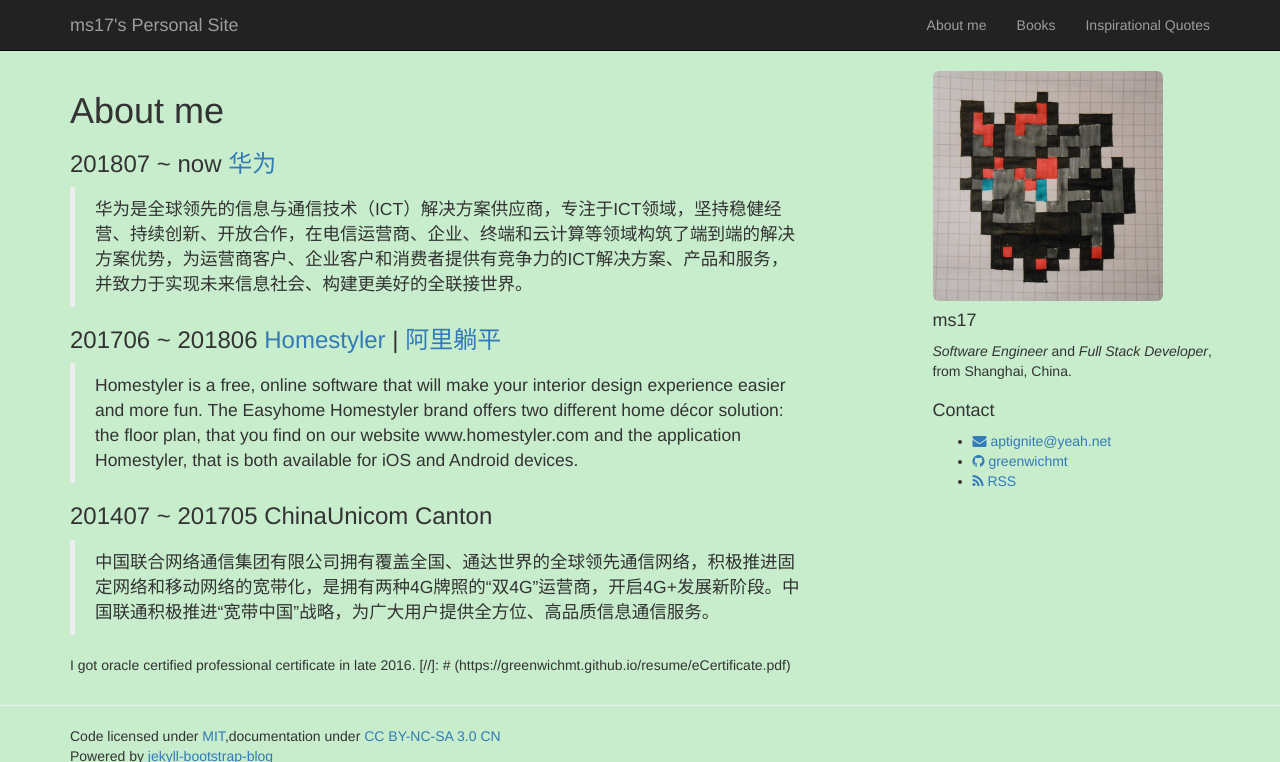
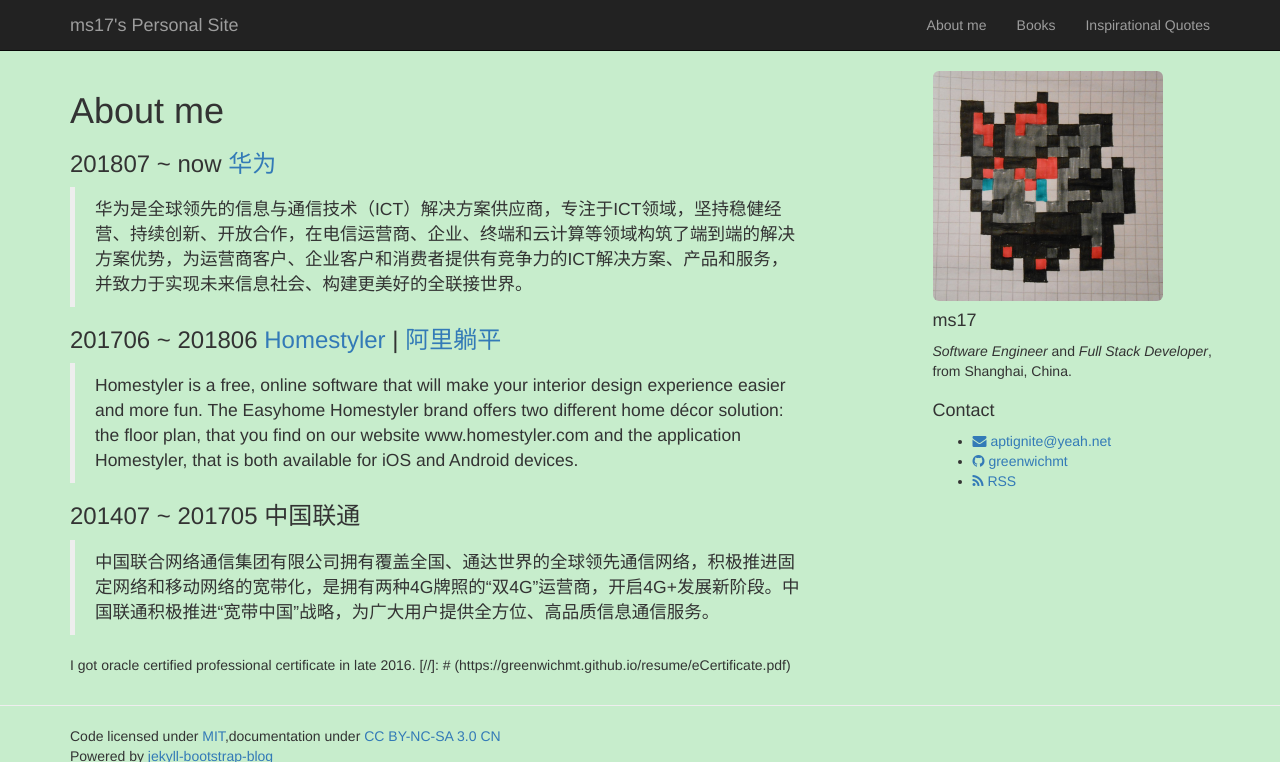
Before and after one commit to greenwichmt/greenwichmt.github.io, a Jekyll site: the page built from about.md, in a window 1280 px wide, cut to the strip 0-762 px from the top of the page. Built offline with Jekyll 4.4.1, drawn with Linux system fonts in a browser that asks for light colours.

Commit message:
Update about.md

```diff
--- a/about.md
+++ b/about.md
@@ -10,8 +10,8 @@
 ### 201706 ~ 201806 [Homestyler](https://www.homestyler.com/) | [阿里躺平](https://www.tangping.com/)
 > Homestyler is a free, online software that will make your interior design experience easier and more fun. The Easyhome Homestyler brand offers two different home décor solution: the floor plan, that you find on our website www.homestyler.com and the application Homestyler, that is both available for iOS and Android devices.
 
-### 201407 ~ 201705 ChinaUnicom Canton
->中国联合网络通信集团有限公司拥有覆盖全国、通达世界的全球领先通信网络，积极推进固定网络和移动网络的宽带化，是拥有两种4G牌照的“双4G”运营商，开启4G+发展新阶段。中国联通积极推进“宽带中国”战略，为广大用户提供全方位、高品质信息通信服务。
+### 201407 ~ 201705 中国联通
+> 中国联合网络通信集团有限公司拥有覆盖全国、通达世界的全球领先通信网络，积极推进固定网络和移动网络的宽带化，是拥有两种4G牌照的“双4G”运营商，开启4G+发展新阶段。中国联通积极推进“宽带中国”战略，为广大用户提供全方位、高品质信息通信服务。
 
 I got oracle certified professional certificate in late 2016.
 [//]: # (https://greenwichmt.github.io/resume/eCertificate.pdf)
```
